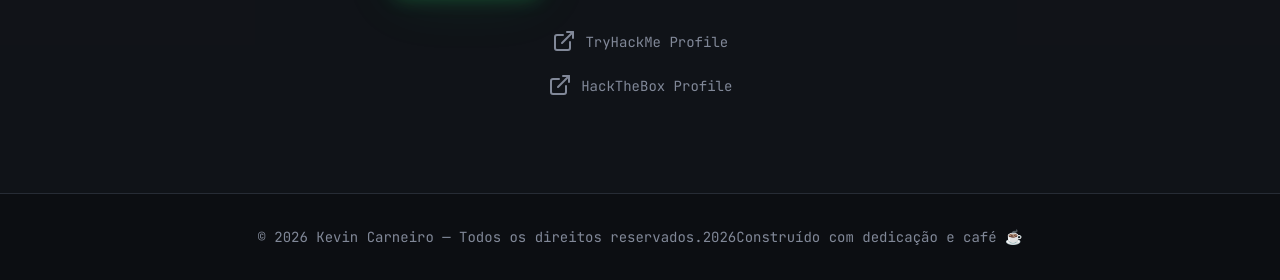
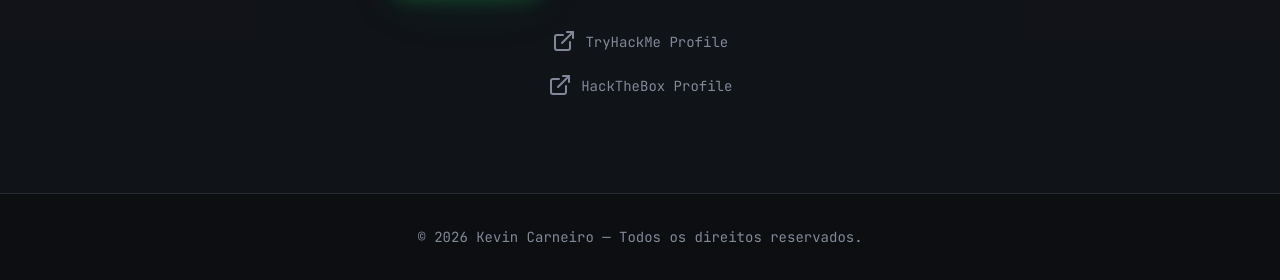
Before and after one commit to kevincarnneiro/portifolio, a plain HTML site: page index.html in a window 1280 px wide. Shown: the part 3258-3538 px from the top of the page. Drawn offline with Linux system fonts and the light colour scheme.

```diff
--- a/projeto/index.html
+++ b/index.html
@@ -486,15 +486,11 @@
 
     <!-- ===================== FOOTER ===================== -->
 
-    <footer class="footer">
-        <div class="container">
-            <div class="footer-left">
-                <span class="text-green"></span>
-                © 2026 Kevin Carneiro — Todos os direitos reservados.<span id="current-year"></span>
-            </div>
-            <p class="footer-right">Construído com dedicação e café ☕</p>
-        </div>
-    </footer>
+   <footer class="footer">
+    <div class="container">
+      <p> © 2026 Kevin Carneiro — Todos os direitos reservados.</p>
+      </div>
+  </footer>
 
 
     <script src="script.js"></script>
```
Also changed, not shown: imagens/AlertaSemArmazenamento.png (renamed from projeto/imagens/AlertaSemArmazenamento.png), imagens/MIKROTIK_MONITORAMENTO.png (renamed from projeto/imagens/MIKROTIK_MONITORAMENTO.png), imagens/ServicoSpoolerParado.png (renamed from projeto/imagens/ServicoSpoolerParado.png), imagens/dashbordWindows.png (renamed from projeto/imagens/dashbordWindows.png), imagens/relatorio-ronda.png (renamed from projeto/imagens/relatorio-ronda.png), imagens/responseTimePainel.png (renamed from projeto/imagens/responseTimePainel.png), projeto-analise-trafego.html (renamed from projeto/projeto-analise-trafego.html), projeto-grafana.html (renamed from projeto/projeto-grafana.html), projeto-hardening.html (renamed from projeto/projeto-hardening.html), projeto-tryhackme.html (renamed from projeto/projeto-tryhackme.html), projeto.css (renamed from projeto/projeto.css), script.js (renamed from projeto/script.js), style.css (renamed from projeto/style.css), style_Modificado.css (renamed from projeto/style_Modificado.css), 5 other files.
